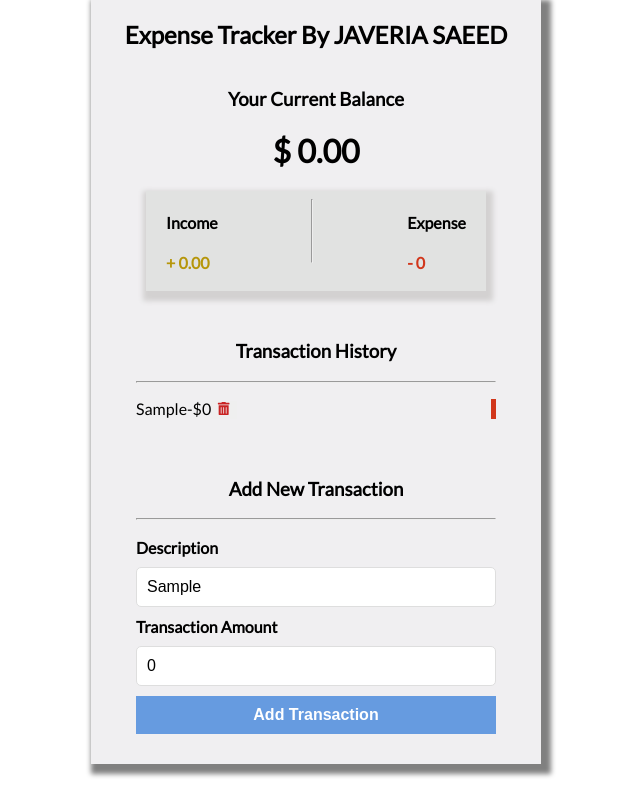
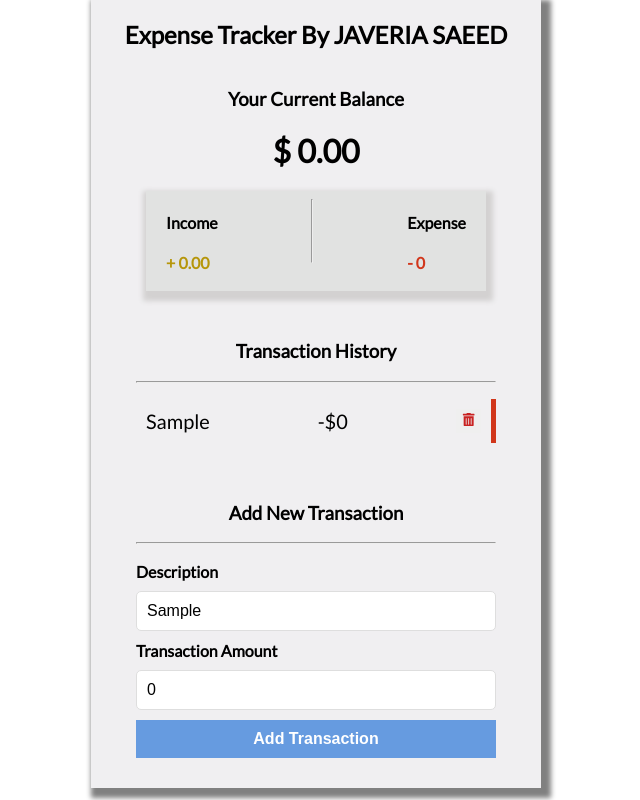
Before and after one commit to Javeria-Saeed-Abbasi/React-Expense-Tracker-App, a React (Create React App) app: page / in a window 1280 px wide. Both pictures are taken after typing "Sample" into the empty fields and a click on the button "Add Transaction". Shown: the whole page, without its empty margins (324-964 px from the left). Built offline with nearby package versions, Linux system fonts and the light colour scheme.

Commit message:
update css
list styling

```diff
--- a/src/App.css
+++ b/src/App.css
@@ -52,18 +52,23 @@
   /* background-color: burlywood; */
   width: 360px;
   list-style-type: none;
-  padding: 0;
+  padding: 0px;
   margin-bottom: 40px;
 }
-.transac-list > li{
-  /* background-color: rgb(164, 165, 158); */
+/* .transac-list > li{
+  background-color: rgb(164, 165, 158);
   display: flex;
   justify-content: space-between;
   margin: 7px 0px;
-}
+} */
 
 .transac-list li.plus {
   border-right: 5px solid #b6960a;
+  display: flex;
+  justify-content: space-between;
+  margin: 7px 0px;
+  padding: 10px;
+  font-size: 20px;
 }
 
 .transac-list li.plus:hover {
@@ -74,6 +79,11 @@
 
 .transac-list li.minus {
   border-right: 5px solid #d1361b;
+  display: flex;
+  justify-content: space-between;
+  margin: 7px 0px;
+  padding: 10px;
+  font-size: 20px;
 }
 
 .transac-list li.minus:hover {
```
